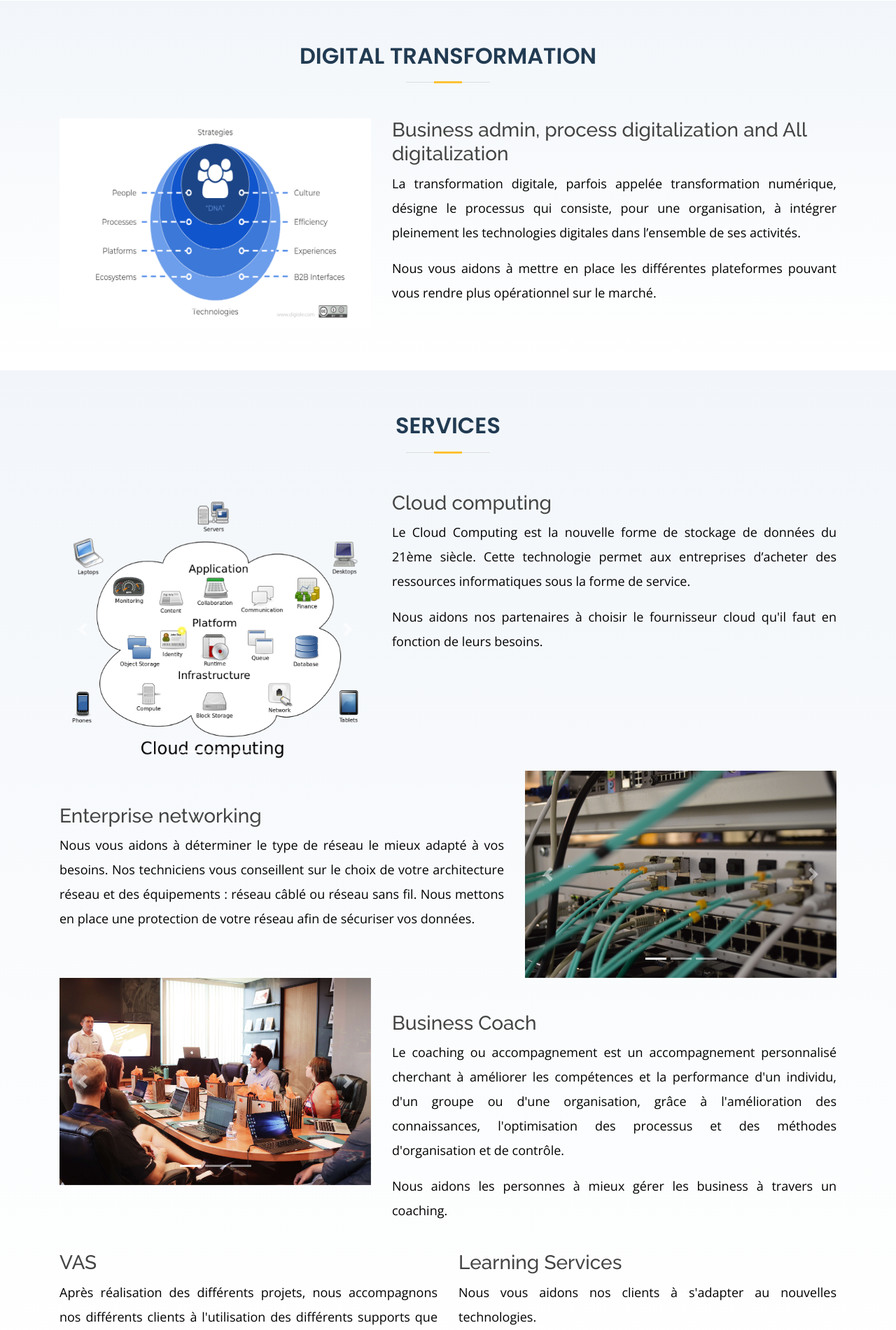
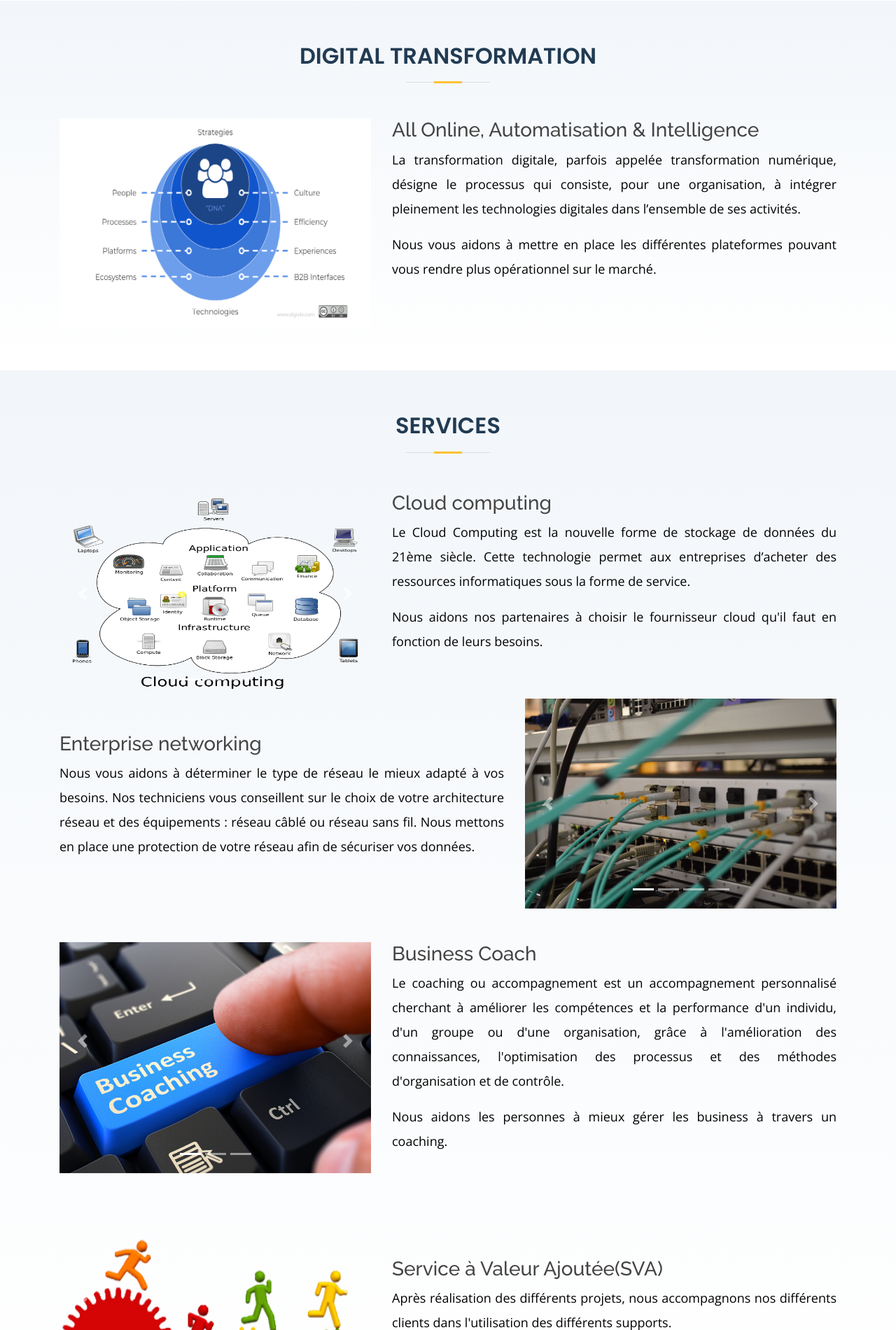
Before and after one commit to cedricanani1/igp-portail, a PHP site: page /solutions in a window 1280 px wide. Shown: the part 1273-3173 px from the top of the page at 70% size. Run offline with PHP 8.4, Linux system fonts and the light colour scheme.

Commit message:
modif image solutions page

```diff
--- a/solutions.php
+++ b/solutions.php
@@ -210,7 +210,7 @@
                  <!--<img src="assets/img/services/digit_trans.jpg" alt="Image solution 3" class="img-fluid img-thumbnail">-->
             </div>
             <div class="col-md-7 pt-7 aos-init" data-aos="fade-left">
-                <h3>Business admin, process digitalization and All digitalization</h3>
+                <h3>All Online, Automatisation & Intelligence</h3>
                 <p style="color: black; font-size: 18px;text-align: justify;line-height: 35px;">
                     La transformation digitale, parfois appelée transformation numérique,
                     désigne le processus qui consiste, pour une organisation, à intégrer pleinement
@@ -237,28 +237,30 @@
                         <li data-target="#carouselExampleCaptions2" data-slide-to="0" class="active"></li>
                         <li data-target="#carouselExampleCaptions2" data-slide-to="1"></li>
                         <li data-target="#carouselExampleCaptions2" data-slide-to="2"></li>
+
                     </ol>
                     <div class="carousel-inner">
                         <div class="carousel-item active">
-                        <img src="assets/img/services/Cloud_computing.png" class="d-block w-100" alt="...">
+                        <img src="assets/img/services/Cloud_computing.png" style="height: 300px;" class="d-block w-100" alt="...">
                         <div class="carousel-caption d-none d-md-block">
 
                         </div>
                         </div>
                         <div class="carousel-item">
-                        <img src="assets/img/services/cloud_computing.jpg" class="d-block w-100" alt="...">
+                        <img src="assets/img/services/cloud_computing.jpg" style="height: 300px;" class="d-block w-100" alt="...">
                         <div class="carousel-caption d-none d-md-block">
                             <h5>Exporter Vos Données Sur des serveurs distants</h5>
                             <p>Nous Vous accompagnons, Conseillons.</p>
                         </div>
                         </div>
                         <div class="carousel-item">
-                        <img src="assets/img/services/Cloud-computing.jpg" class="d-block w-100" alt="...">
+                            <img src="assets/img/services/Cloud-computing.jpg" style="height: 300px;" class="d-block w-100" alt="...">
                             <div class="carousel-caption d-none d-md-block">
                                 <h5></h5>
                                 <p></p>
                             </div>
                         </div>
+
                     </div>
                     <a class="carousel-control-prev" href="#carouselExampleCaptions2" role="button" data-slide="prev">
                         <span class="carousel-control-prev-icon" aria-hidden="true"></span>
@@ -293,24 +295,33 @@
                         <li data-target="#carouselExampleCaptions3" data-slide-to="0" class="active"></li>
                         <li data-target="#carouselExampleCaptions3" data-slide-to="1"></li>
                         <li data-target="#carouselExampleCaptions3" data-slide-to="2"></li>
+                        <li data-target="#carouselExampleCaptions3" data-slide-to="3"></li>
+
                     </ol>
                     <div class="carousel-inner">
                         <div class="carousel-item active">
-                        <img src="assets/img/services/entreprise_network.jpg" class="d-block w-100" alt="...">
+                        <img src="assets/img/services/entreprise_network.jpg" style="height: 300px;" class="d-block w-100" alt="...">
                         <div class="carousel-caption d-none d-md-block">
                             <h5></h5>
                             <p></p>
                         </div>
                         </div>
                         <div class="carousel-item">
-                        <img src="assets/img/services/enterprise-networking.jpeg" class="d-block w-100" alt="...">
+                        <img src="assets/img/services/enterprise-networking1.jpeg" style="height: 300px;" class="d-block w-100" alt="...">
                         <div class="carousel-caption d-none d-md-block">
                             <h5></h5>
                             <p></p>
                         </div>
                         </div>
                         <div class="carousel-item">
-                        <img src="assets/img/services/entreprise_network.jpg" class="d-block w-100" alt="...">
+                        <img src="assets/img/services/Enterprise-Networking.jpg" style="height: 300px;" class="d-block w-100" alt="...">
+                        <div class="carousel-caption d-none d-md-block">
+                            <h5></h5>
+                            <p></p>
+                        </div>
+                        </div>
+                        <div class="carousel-item">
+                            <img src="assets/img/services/operate.png" style="height: 300px;" class="d-block w-100" alt="...">
                             <div class="carousel-caption d-none d-md-block">
                                 <h5></h5>
                                 <p></p>
@@ -347,28 +358,30 @@
                         <li data-target="#carouselExampleCaptions4" data-slide-to="1"></li>
                         <li data-target="#carouselExampleCaptions4" data-slide-to="2"></li>
                     </ol>
-                    <div class="carousel-inner">
+                    <div class="carousel-inner"> <br> <br>
                         <div class="carousel-item active">
-                        <img src="assets/img/services/business_coaching.jpg" class="d-block w-100" alt="...">
+                            <img src="assets/img/services/business-coaching.jpg" style="height: 330px;" class="d-block w-100" alt="...">
                             <div class="carousel-caption d-none d-md-block">
                                 <h5></h5>
                                 <p></p>
                             </div>
                         </div>
                         <div class="carousel-item">
-                        <img src="assets/img/services/business_coaching.jpg" class="d-block w-100" alt="...">
+                            <img src="assets/img/services/business-coach.png" style="height: 330px;" class="d-block w-100" alt="...">
                             <div class="carousel-caption d-none d-md-block">
                                 <h5></h5>
                                 <p></p>
                             </div>
                         </div>
                         <div class="carousel-item">
-                        <img src="assets/img/services/business_coaching.jpg" class="d-block w-100" alt="...">
+                            <img src="assets/img/services/business_coaching.jpg" style="height: 330px;" class="d-block w-100" alt="...">
                             <div class="carousel-caption d-none d-md-block">
                                 <h5></h5>
                                 <p></p>
                             </div>
                         </div>
+
+
                     </div>
                     <a class="carousel-control-prev" href="#carouselExampleCaptions4" role="button" data-slide="prev">
                         <span class="carousel-control-prev-icon" aria-hidden="true"></span>
@@ -396,19 +409,47 @@
     </div>
     <div class="container mt-4">
         <div class="row">
-            <div class="col-md-6 pt-6 aos-init" data-aos="fade-left">
-                <h3>VAS</h3>
+        <div class="col-md-5 aos-init" data-aos="fade-right">
+
+<div id="carouselExampleCaptions14" class="carousel slide" data-ride="carousel">
+    <ol class="carousel-indicators">
+        <li data-target="#carouselExampleCaptions14" data-slide-to="0" class="active"></li>
+
+    </ol>
+    <div class="carousel-inner">
+        <div class="carousel-item active">
+        <img src="assets/img/services/sav.png" style="height: 300px;" class="d-block w-100" alt="...">
+        <div class="carousel-caption d-none d-md-block">
+            <h5></h5>
+            <p></p>
+        </div>
+    </div>
+    </div>
+    <a class="carousel-control-prev" href="#carouselExampleCaptions14" role="button" data-slide="prev">
+        <span class="carousel-control-prev-icon" aria-hidden="true"></span>
+        <span class="sr-only">Previous</span>
+    </a>
+    <a class="carousel-control-next" href="#carouselExampleCaptions14" role="button" data-slide="next">
+        <span class="carousel-control-next-icon" aria-hidden="true"></span>
+        <span class="sr-only">Next</span>
+    </a>
+    </div>
+<!-- <img src="assets/img/services/business_coaching.jpg" alt="Image business_coaching" class="img-fluid img-thumbnail">-->
+</div>
+            <div class="col-md-7 pt-7 aos-init" data-aos="fade-left"> <br> <br> <br> <br>
+                <h3>Service à Valeur Ajoutée(SVA)</h3>
                 <p style="color: black; font-size: 18px;text-align: justify;line-height: 35px;">
                     Après réalisation des différents projets, nous accompagnons nos différents
-                    clients à l'utilisation des différents supports que nous leur avons fournit.
+                    clients dans l'utilisation des différents supports.
                 </p>
             </div>
-            <div class="col-md-6 pt-6 aos-init" data-aos="fade-left">
+
+           <!-- <div class="col-md-6 pt-6 aos-init" data-aos="fade-left">
                 <h3>Learning Services</h3>
                 <p style="color: black; font-size: 18px;text-align: justify;line-height: 35px;">
-                    Nous vous aidons nos clients à s'adapter au nouvelles technologies.
+                    La Locomotive accompagne ces clients à s'adapter aux nouvelles technologies.
                 </p>
-            </div>
+            </div>-->
         </div>
     </div>
 </section>
@@ -426,24 +467,42 @@
                         <li data-target="#carouselExampleCaptions5" data-slide-to="0" class="active"></li>
                         <li data-target="#carouselExampleCaptions5" data-slide-to="1"></li>
                         <li data-target="#carouselExampleCaptions5" data-slide-to="2"></li>
+                        <li data-target="#carouselExampleCaptions5" data-slide-to="3"></li>
+                        <li data-target="#carouselExampleCaptions5" data-slide-to="4"></li>
+
+
                     </ol>
                     <div class="carousel-inner">
                         <div class="carousel-item active">
-                        <img src="assets/img/services/RFID2.jpg" class="d-block w-100" alt="...">
+                        <img src="assets/img/services/rfid.png" style="height: 300px;" class="d-block w-100" alt="...">
                         <div class="carousel-caption d-none d-md-block">
                             <h5></h5>
                             <p></p>
                         </div>
                         </div>
                         <div class="carousel-item">
-                        <img src="assets/img/services/RFID2.jpg" class="d-block w-100" alt="...">
+                            <img src="assets/img/services/RFID2.jpg" style="height: 300px;" class="d-block w-100" alt="...">
                             <div class="carousel-caption d-none d-md-block">
                                 <h5></h5>
                                 <p></p>
                             </div>
                         </div>
                         <div class="carousel-item">
-                        <img src="assets/img/services/RFID2.jpg" class="d-block w-100" alt="...">
+                            <img src="assets/img/services/RFID3.png"  style="height: 300px;" class="d-block w-100" alt="...">
+                            <div class="carousel-caption d-none d-md-block">
+                                <h5></h5>
+                                <p></p>
+                            </div>
+                        </div>
+                        <div class="carousel-item">
+                            <img src="assets/img/services/RFID4.png" style="height: 300px;" class="d-block w-100" alt="...">
+                            <div class="carousel-caption d-none d-md-block">
+                                <h5></h5>
+                                <p></p>
+                            </div>
+                        </div>
+                        <div class="carousel-item">
+                            <img src="assets/img/services/RFID5.png" style="height: 300px;" class="d-block w-100" alt="...">
                             <div class="carousel-caption d-none d-md-block">
                                 <h5></h5>
                                 <p></p>
@@ -472,7 +531,7 @@
                     le contrôle d'accès ou encore l'identification automatique d'équipements industriels.
                 </p>
                 <p style="color: black; font-size: 18px;text-align: justify;line-height: 35px;">
-                    Nous vous aidons à implémenter ces différentes solutions.
+                    La Locomotive vous aide à implémenter ces différentes solutions.
                 </p>
             </div>
 
@@ -487,21 +546,21 @@
                     </ol>
                     <div class="carousel-inner">
                         <div class="carousel-item active">
-                        <img src="assets/img/services/NFC2.jpg" class="d-block w-100" alt="...">
+                        <img src="assets/img/services/NFC2.jpg" style="height: 250px;" class="d-block w-100" alt="...">
                         <div class="carousel-caption d-none d-md-block">
                             <h5></h5>
                             <p></p>
                         </div>
                         </div>
                         <div class="carousel-item">
-                        <img src="assets/img/services/NFC2.jpg" class="d-block w-100" alt="...">
+                        <img src="assets/img/services/NFC3.png" style="height: 250px;" class="d-block w-100" alt="...">
                         <div class="carousel-caption d-none d-md-block">
                             <h5></h5>
                             <p></p>
                         </div>
                         </div>
                         <div class="carousel-item">
-                        <img src="assets/img/services/NFC2.jpg" class="d-block w-100" alt="...">
+                        <img src="assets/img/services/NFC4.png" style="height: 250px;" class="d-block w-100" alt="...">
                         <div class="carousel-caption d-none d-md-block">
                             <h5></h5>
                             <p></p>
@@ -526,7 +585,7 @@
                     d’échanger des données à courte distance avec un autre dispositif (smartphone, produit…) équipé de la même technologie.
                 </p>
                 <p style="color: black; font-size: 18px;text-align: justify;line-height: 35px;">
-                    Nous aidons les entreprises à déployer des objets connectés en privilégiant la protection des données à caractère personnel.
+                    La Locomotive accompagne les entreprises pour le déployement d'objets connectés en privilégiant la protection des données à caractère personnel.
                 </p>
             </div>
 
@@ -571,7 +630,10 @@
         </div>
 
         <div class="row mb-4 content">
-            <div class="col-md-12 pt-5 order-2 order-md-1 aos-init" data-aos="fade-right">
+        <div class="col-md-5 aos-init" data-aos="fade-right">
+                <img src="assets/img/services/correlation.png" alt="Image business_coaching" class="img-fluid img-thumbnail">
+            </div>
+            <div class="col-md-7 pt-1  aos-init" data-aos="fade-right">
                 <h3>Correlation</h3>
                 <p style="color: black; font-size: 18px;text-align: justify;line-height: 35px;">
                     Au moment des mégadonnées, l'analyse de corrélation a attiré beaucoup d'attention pour
```
Also changed, not shown: assets/img/services/Enterprise-Networking.jpg (added), assets/img/services/NFC3.png (added), assets/img/services/NFC4.png (added), assets/img/services/RFID3.png (added), assets/img/services/RFID4.png (added), assets/img/services/RFID5.png (added), assets/img/services/business-coach.png (added), assets/img/services/business-coaching.jpg (added), assets/img/services/correlation.png (added), assets/img/services/enterprise-networking1.jpeg (added), assets/img/services/operate.png (added), assets/img/services/rfid.png (added), assets/img/services/sav.png (added). Lines whose indentation alone changed are shown as unchanged.
